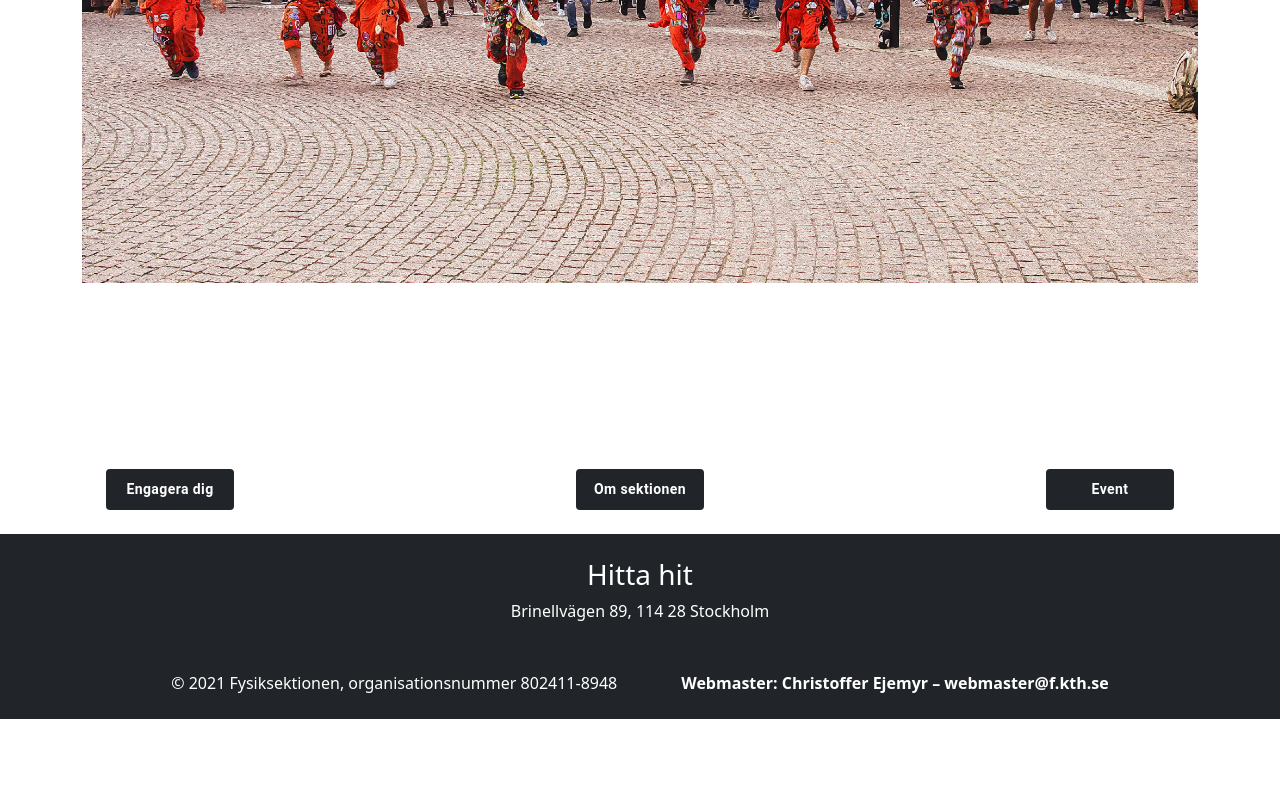
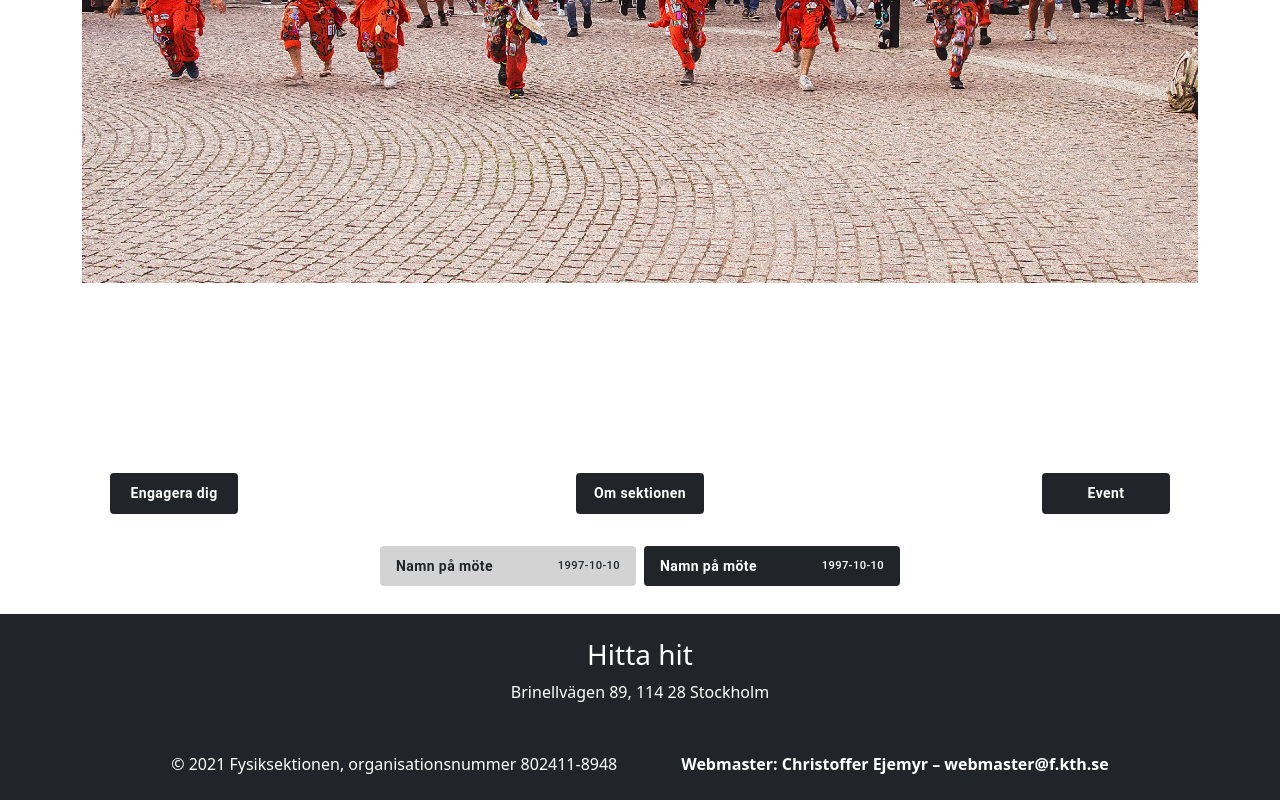
Before and after one commit to Fysiksektionen/Hemsida, a React (Create React App) app in the folder client/: page / in a window 1280 px wide. Shown: the part 507-1307 px from the top of the page. Before the commit the page ends 1226 px from the top, so only its background shows below. Built offline with nearby package versions, Linux system fonts and the light colour scheme.

Commit message:
added button for 'Möteshandlingar' that shows name and date

```diff
--- a/client/src/components/FButton.tsx
+++ b/client/src/components/FButton.tsx
@@ -1,5 +1,4 @@
-import React, { PropsWithChildren } from "react";
-import { Menu, SvgIconComponent } from '@material-ui/icons';
+import Reac from "react";
 import { Button } from "@material-ui/core";
 
 interface IFButtonProps {
@@ -21,7 +20,7 @@ export default function FButton({ text, Icon, version="light", style } : IFButto
   }
   return (
     <Button
-      className={clr_string + " text-center px-3 py-2"}
+      className={clr_string + " text-center px-3 py-2 m-1"}
       endIcon={Icon}
       style={{
         minWidth: '8rem',
--- /dev/null
+++ b/client/src/components/FDateButton.tsx
@@ -0,0 +1,44 @@
+import React from "react";
+import { Button } from "@material-ui/core";
+
+interface IFButtonProps {
+  text: String;
+  date: String; // TODO: change to some sort of Date-object
+  version?: "light" | "dark";
+  style?: React.CSSProperties | undefined;
+}
+
+export default function FDateButton({ text, date, version="light", style } : IFButtonProps ) {
+  let clr_string: String = "";
+  let bg_clr: "lightgray" | undefined;
+  switch(version) {
+    case "light":
+      clr_string = "text-dark";
+      bg_clr = "lightgray";
+      break;
+    case "dark":
+      clr_string = "bg-dark text-white";
+      bg_clr = undefined;
+      break;
+  }
+  return (
+    <Button
+      className={clr_string + " text-center px-3 py-2 m-1"}
+      style={{
+        minWidth: '16rem',
+        textTransform: 'none',
+        backgroundColor: bg_clr,
+        ...style
+      }}
+    >
+      <div style={{ display: "flex", justifyContent: "space-between", width: "100%" }}>
+        <div style={{fontWeight: 'bold'}}>
+          {text}
+        </div>
+        <div style={{ display: "flex", alignItems: "center", fontSize: "80%" }}>
+          {date}
+        </div>
+      </div>
+    </Button>
+  );
+}
--- a/client/src/pages/frontpage.tsx
+++ b/client/src/pages/frontpage.tsx
@@ -2,6 +2,7 @@ import placeholder from '../placeholder.jpg'
 import React from 'react';
 import FButton from '../components/FButton';
 import { Menu, Search } from '@material-ui/icons';
+import FDateButton from '../components/FDateButton';
 
 
 function Frontpage() {
@@ -30,6 +31,16 @@ function Frontpage() {
           version="dark"
         />
       </div>
+      <div
+        className="px-4 my-4"
+        style={{
+          display: "flex",
+          justifyContent: "center"
+        }}
+      >
+        <FDateButton text="Namn på möte" date="1997-10-10"/>
+        <FDateButton text="Namn på möte" date="1997-10-10" version="dark"/>
+      </div>
     </>
   )
 }
```
